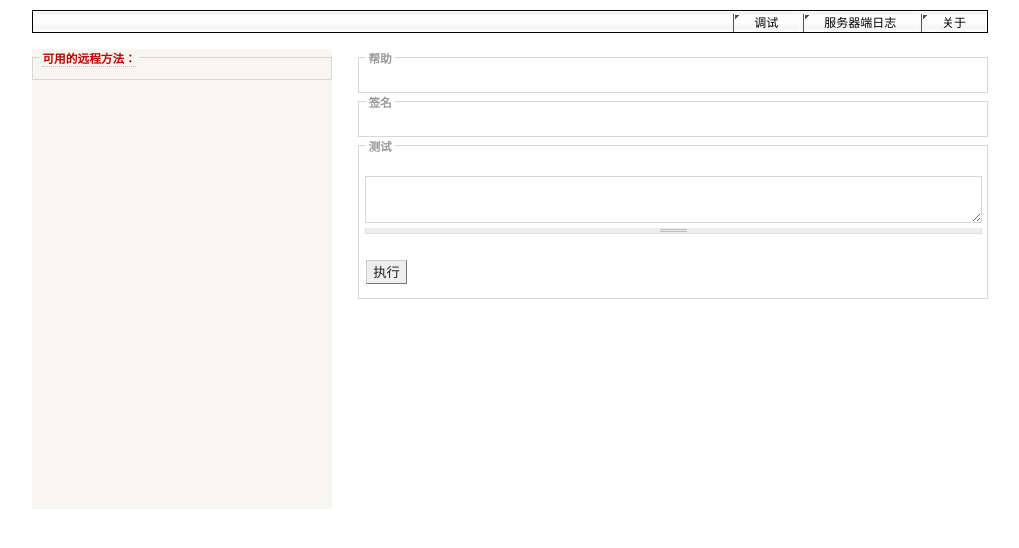
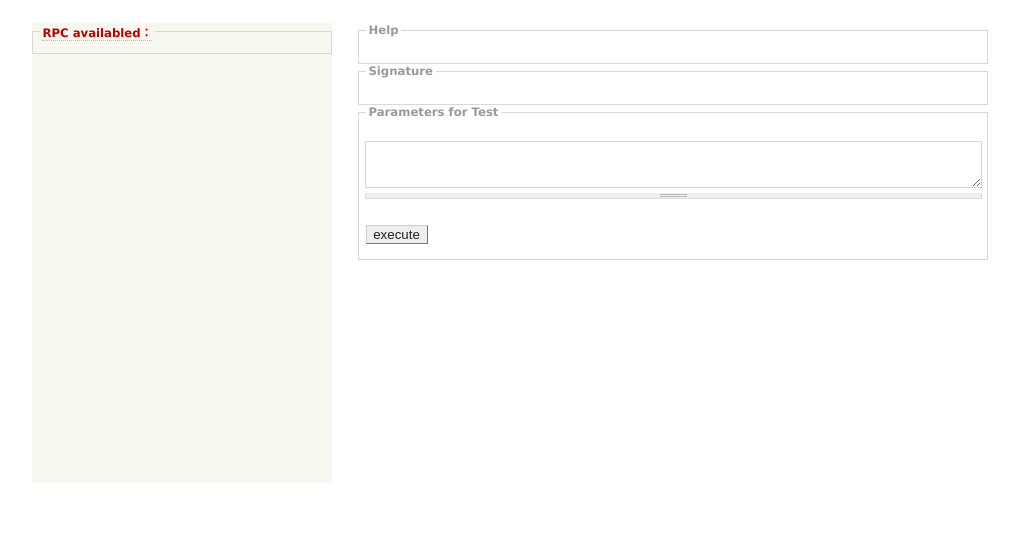
Before and after one commit to yuhere/express-jsonrpc2, a website: page src/public/index.html in a window 1280 px wide. Shown: the whole page, without its empty margins (130-1149 px from the left). Drawn offline with Linux system fonts and the light colour scheme; no server answers.

Commit message:
improve README.md.

```diff
--- a/debug/index.js
+++ b/debug/index.js
@@ -5,7 +5,7 @@ var path = require('path'),
   repository = require('./repository');
 //
 app.set('port', (process.env.PORT || 5000));
-app.use('/rpc', JsonRPC(repository));
+app.use('/', JsonRPC(repository));
 //
 app.listen(app.get('port'), function () {
   console.log('Node app is running on port', app.get('port'));
--- a/package.json
+++ b/package.json
@@ -1,6 +1,6 @@
 {
   "name": "express-jsonrpc2",
-  "version": "2.0.5",
+  "version": "2.0.6",
   "private": false,
   "description": "JSON-RPC for express.",
   "engines": {
--- a/src/Repository.js
+++ b/src/Repository.js
@@ -319,9 +319,9 @@ module.exports = function Repository() {
    * For JSON-RPC multicall, signatures is an array of regular method call
    * structs, and result is an array of return structures.
    */
-  var system_multicall = function () {
-  };
-  _regsiter({namespace: 'system.multicall', doc: '', sign: []}, system_multicall);
+  // var system_multicall = function () {
+  // };
+  // _regsiter({namespace: 'system.multicall', doc: '', sign: []}, system_multicall);
 
   /**
    * This method takes one parameter, the name of a method implemented by the RPC server.
--- a/src/public/index.html
+++ b/src/public/index.html
@@ -14,7 +14,7 @@
         var RPC_NS_SEPARATOR = '.';
         window.build_rpc_tv = function () {
             $("#methodList table.dirlist tbody").empty();
-            var rpc = jQuery.Py.jsonrpc('/rpc');
+            var rpc = jQuery.Py.jsonrpc('');
             var listMethods;
             try {
                 listMethods = rpc.call('system.listMethods');
@@ -69,7 +69,7 @@
         window.doTest = function () {
             if ($('#methodName').text() == "") {
             } else {
-                var rpc = jQuery.Py.jsonrpc('/rpc');
+                var rpc = jQuery.Py.jsonrpc('');
                 try {
                     var mtds0 = rpc.call($('#methodName').text(), JSON.parse($('#methodTestInput').val()));
                     console.log(mtds0);
@@ -80,7 +80,7 @@
         };
 
         window.fetchDetail = function (fullMethodName) {
-            var rpc = jQuery.Py.jsonrpc('/rpc'); // 'http://localhost:8003/pyerp/rpc'
+            var rpc = jQuery.Py.jsonrpc(''); // 'http://localhost:8003/pyerp/rpc'
             try {
                 var mtds0 = rpc.call('system.methodHelp', [fullMethodName]);
                 $('#methodHelp').text(mtds0);
@@ -188,24 +188,16 @@
 </head>
 <body>
 <div id="wrapper">
-    <div id="mainnav" class="nav">
-        <ul>
-            <li class="first"><a href="javascript:void(0);">调试</a></li>
-            <li><a href="javascript:void(0);">服务器端日志</a></li>
-            <li class="last"><a href="javascript:void(0);">关于</a></li>
-        </ul>
-    </div>
     <div id="main">
         <div id="ctxtnav" class="nav">
             <h2>Context Navigation</h2>
             <hr/>
         </div>
-
         <div id="content" class="wiki">
             <div id="debug_tool">
                 <div id="methodList" class="rpcview">
                     <fieldset class="rpcfield">
-                        <legend><a href="javascript:build_rpc_tv();void(0);" title="点击进行刷新">可用的远程方法：</a></legend>
+                        <legend><a href="javascript:build_rpc_tv();void(0);" title="点击进行刷新">RPC availabled：</a></legend>
                         <table class="listing dirlist" id="dirlist">
                             <tbody></tbody>
                         </table>
@@ -213,20 +205,20 @@
                 </div> <!-- end methodList -->
                 <div id="tabcontent" class="rpcdview">
                     <fieldset class="rpcfield">
-                        <legend>帮助</legend>
+                        <legend>Help</legend>
                         <pre id="methodHelp" class="help"></pre>
                     </fieldset>
                     <fieldset class="rpcfield">
-                        <legend>签名</legend>
+                        <legend>Signature</legend>
                         <pre id="methodSignature" class="help"></pre>
                     </fieldset>
                     <fieldset class="rpcfield">
-                        <legend>测试 <span id="methodName"></span></legend>
+                        <legend>Parameters for Test<span id="methodName"></span></legend>
                         <form id="accountsconfig" class="mod" method="post">
                             <p><textarea id="methodTestInput" class="rpcinput ta-resizable" name="text" cols="80"
                                          rows="3"></textarea></p>
                             <div class="buttons">
-                                <input type="button" name="save" value="执行" onclick="javascript:doTest();"/>
+                                <input type="button" name="save" value="execute" onclick="javascript:doTest();"/>
                             </div>
                         </form>
                     </fieldset>
```
Also changed, not shown: test/spec/index.js (+1 -1 lines), README.md.
